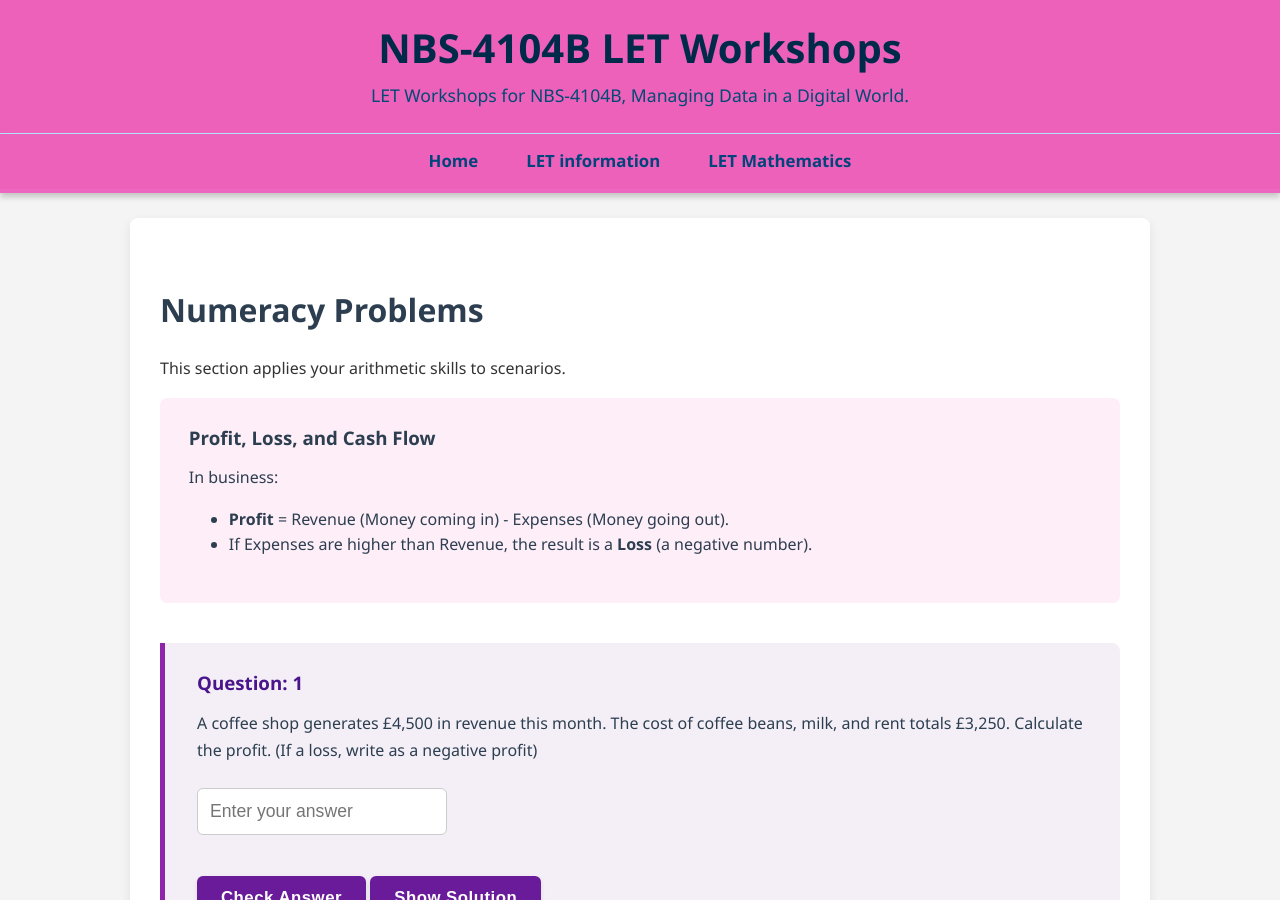
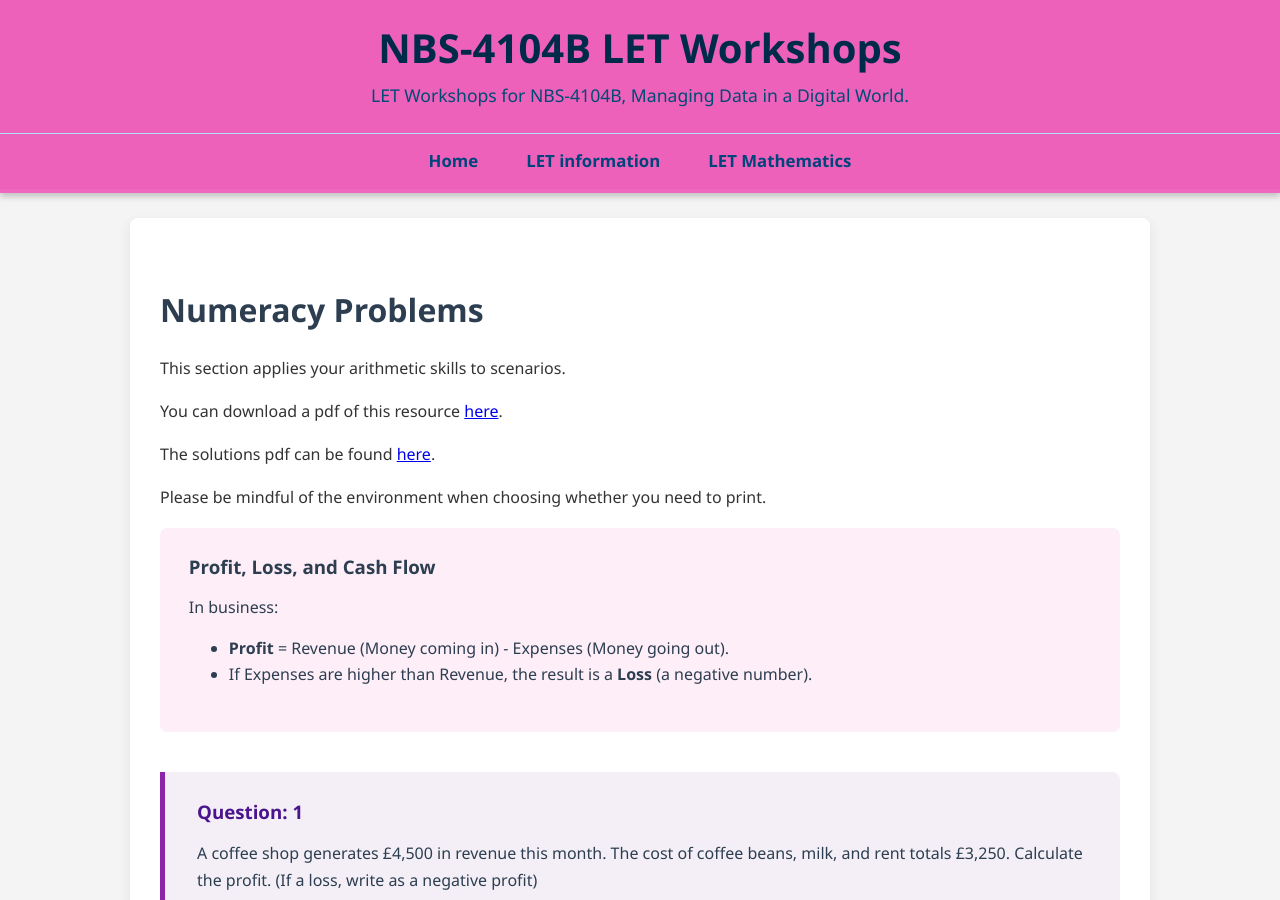
Before and after one commit to probe973/nbs-4104b, a Jekyll site: the page built from numeracy/05-problems.md, in a window 1280 px wide and 900 px high. Built offline with Jekyll 4.4.1, drawn with Linux system fonts in a browser that asks for light colours.

Commit message:
Update 05-problems.md

```diff
--- a/numeracy/05-problems.md
+++ b/numeracy/05-problems.md
@@ -6,6 +6,12 @@
 # Numeracy Problems
 
 This section applies your arithmetic skills to scenarios.
+
+You can download a pdf of this resource <a href="{{ "/assets/pdf/numeracy_problems.pdf" | relative_url }}" target="_blank">here</a>.
+
+The solutions pdf can be found <a href="{{ "/assets/pdf/numeracy_problems_solutions.pdf" | relative_url }}" target="_blank">here</a>.
+
+Please be mindful of the environment when choosing whether you need to print.
 
 <div class="instructions" markdown="1">
 
```
